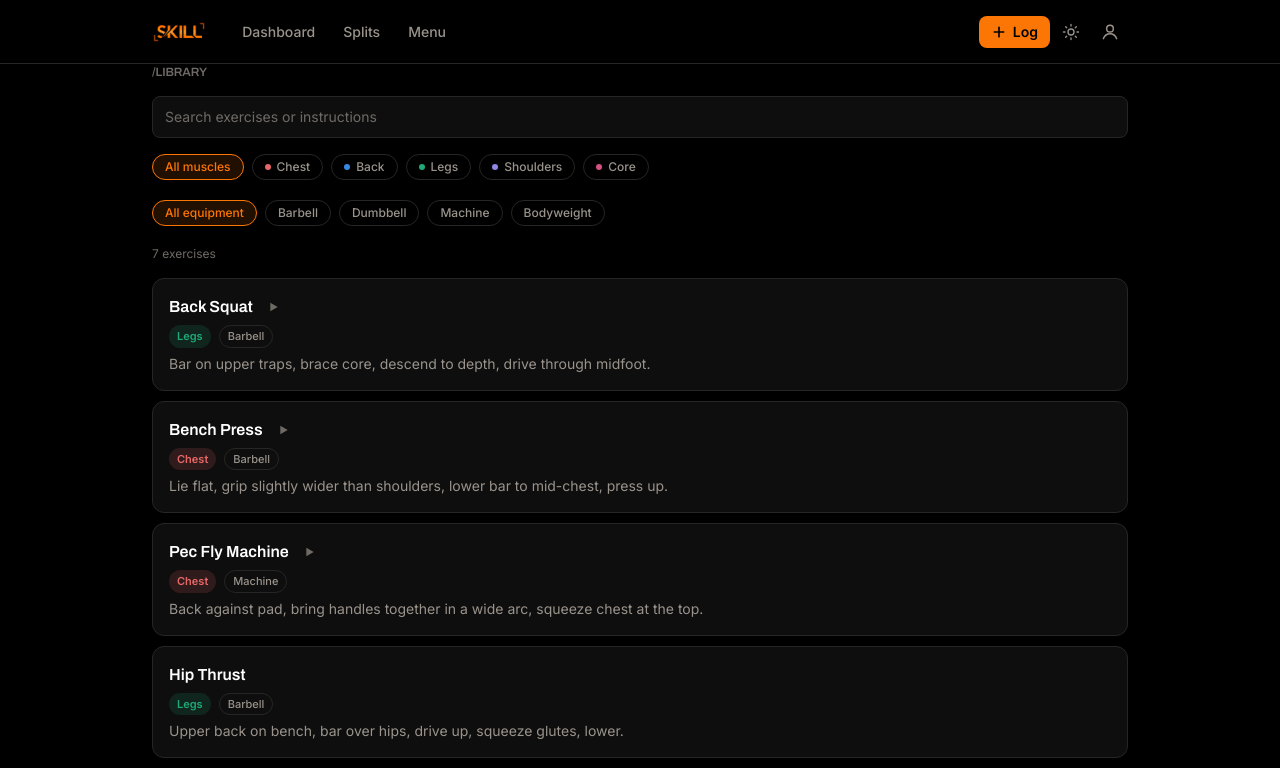
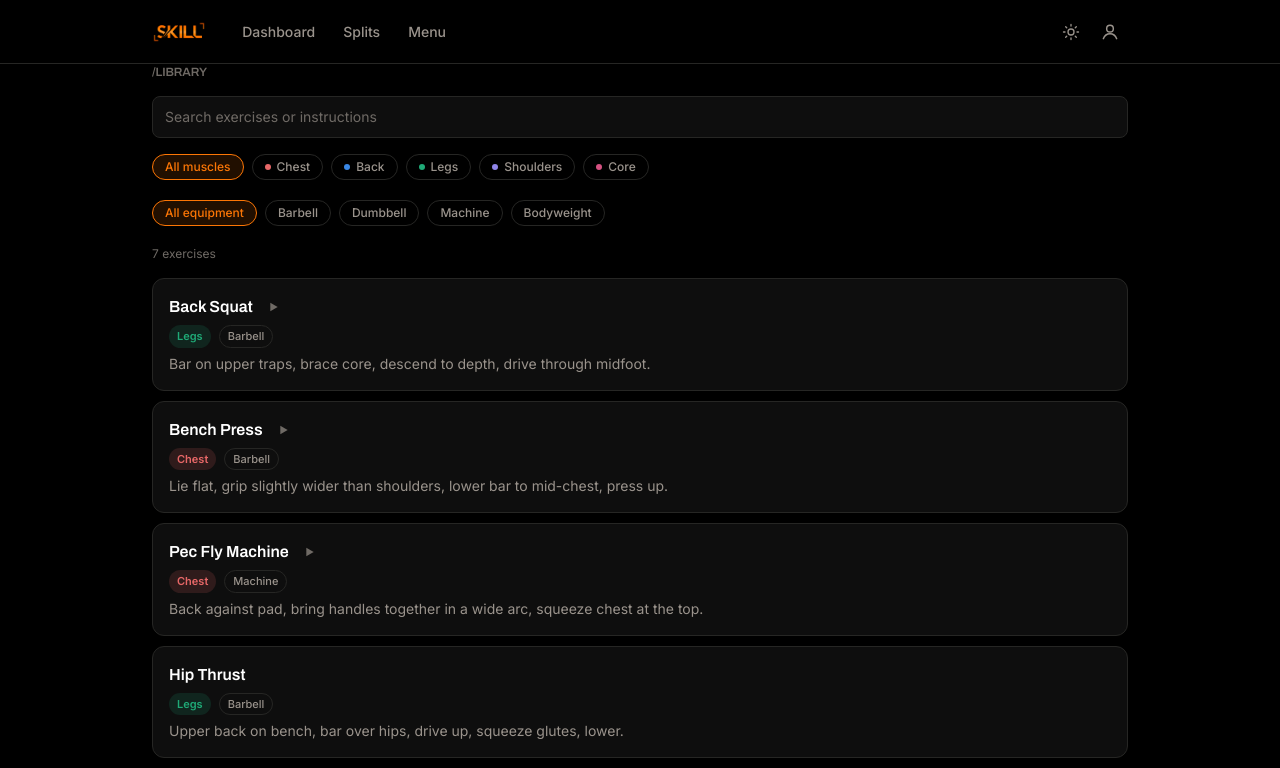
Before and after one commit to Salvochu/SKILL-APP, a Next.js app in the folder skill-app-code/: page /design-preview in a window 1280 px wide. Shown: the top 768 px of the page. Built offline with nearby package versions, Linux system fonts and the light colour scheme.

Commit message:
Drop the Log button from the desktop top bar
It was the only nav-level log shortcut and only showed on desktop;
removing it matches mobile. Logging still starts from the dashboard
card, the splits pages and the mesocycle card.

```diff
--- a/skill-app-code/components/NavBar.js
+++ b/skill-app-code/components/NavBar.js
@@ -4,7 +4,6 @@ import Link from "next/link";
 import { usePathname } from "next/navigation";
 import Wordmark from "@/components/Wordmark";
 import ThemeToggle from "@/components/ThemeToggle";
-import GuardedStartLink from "@/components/log/GuardedStartLink";
 
 // Same three primary tabs on both layouts. Progress, Library, Profile
 // and Workout History all live behind Menu, so the bottom bar on mobile
@@ -49,13 +48,6 @@ export default function NavBar() {
           </nav>
 
           <div className="ml-auto flex items-center gap-1 md:ml-0">
-            <GuardedStartLink
-              href="/log"
-              className="hidden items-center gap-1.5 rounded-field bg-accent px-3 py-1.5 text-sm font-semibold text-black transition-colors hover:bg-accent-2 md:inline-flex"
-            >
-              <IconPlus className="h-4 w-4" />
-              Log
-            </GuardedStartLink>
             <ThemeToggle />
             <Link
               href="/profile"
@@ -129,13 +121,6 @@ function IconMenu(props) {
     </svg>
   );
 }
-function IconPlus(props) {
-  return (
-    <svg viewBox="0 0 24 24" fill="none" stroke="currentColor" strokeWidth="2.5" strokeLinecap="round" {...props}>
-      <path d="M12 5v14M5 12h14" />
-    </svg>
-  );
-}
 function IconUser(props) {
   return (
     <svg viewBox="0 0 24 24" fill="none" stroke="currentColor" strokeWidth="1.75" strokeLinecap="round" strokeLinejoin="round" {...props}>
```
